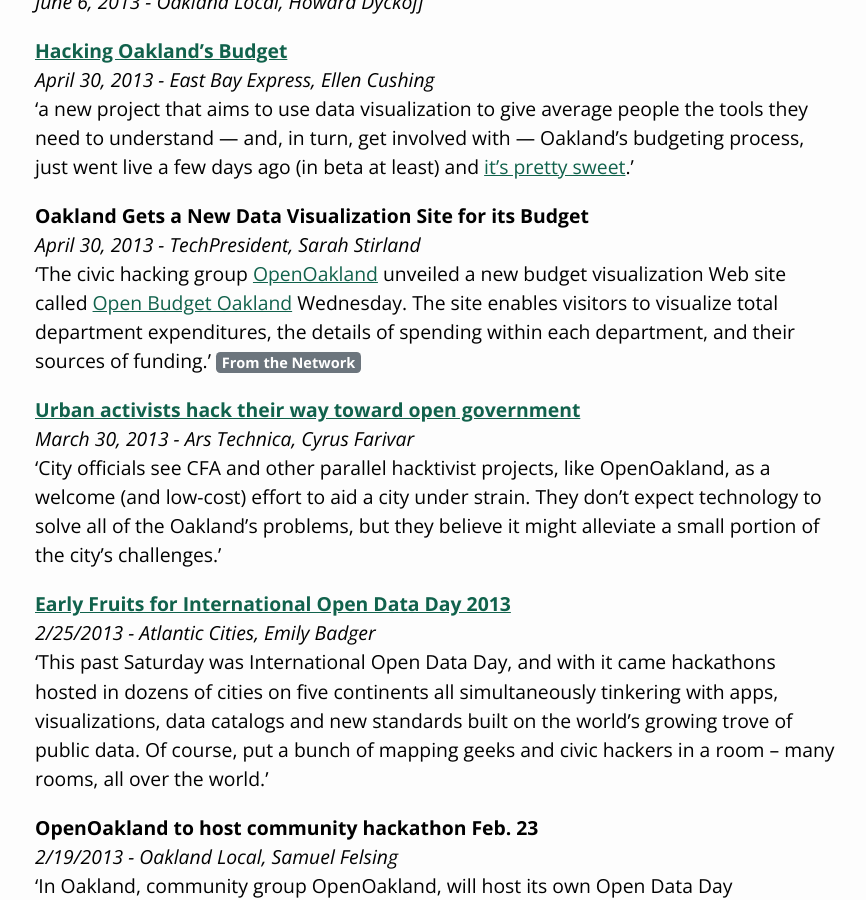
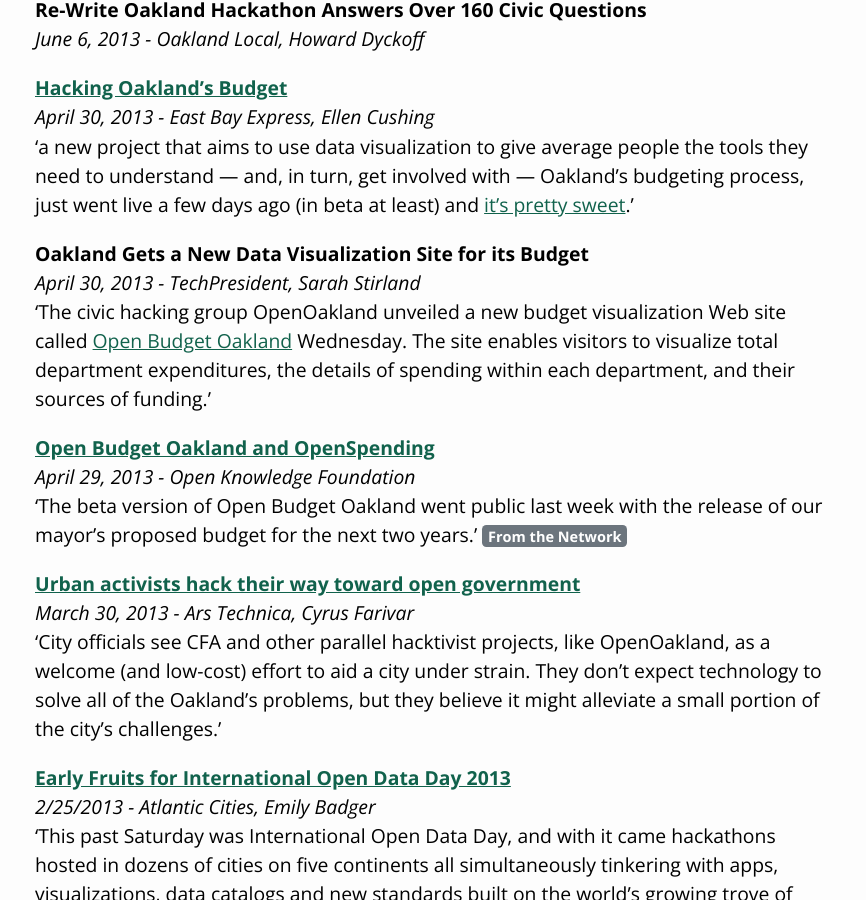
Before and after one commit to openoakland/openoakland.org, a Jekyll site: the page built from src/press.md, in a window 1280 px wide and 900 px high, scrolled down 4036 px. Shown: the whole window, without its empty margins (203-1069 px from the left). Built offline with Jekyll 4.4.1, drawn with Linux system fonts in a browser that asks for light colours; nearby versions of some CDN libraries.

Commit message:
Correct typos, add 2013 OKF article

```diff
--- a/src/press.md
+++ b/src/press.md
@@ -7,7 +7,7 @@
 
 **2021 Media Contact:** Jess Sand at jess[at]openoakland.org
 
- ## 2021
+## 2021
 
 [**Does Oakland spend nearly half its budget on policing?**](https://oaklandside.org/2021/04/12/oakland-police-spending-budget-general-fund-opd/)
 _April 12, 2021 The Oaklandside, Darwin BondGraham_
@@ -123,7 +123,11 @@
 
 <!-- Remove dead link 7/10/2021 -->**Oakland Gets a New Data Visualization Site for its Budget**
 _April 30, 2013 - TechPresident, Sarah Stirland_
-'The civic hacking group [OpenOakland](http://data.openoakland.org/) unveiled a new budget visualization Web site called [Open Budget Oakland](http://openbudgetoakland.org/) Wednesday. The site enables visitors to visualize total department expenditures, the details of spending within each department, and their sources of funding.' [From the Network](){: .badge .badge-secondary }
+'The civic hacking group OpenOakland unveiled a new budget visualization Web site called [Open Budget Oakland](http://openbudgetoakland.org/) Wednesday. The site enables visitors to visualize total department expenditures, the details of spending within each department, and their sources of funding.'
+
+[**Open Budget Oakland and OpenSpending**](https://blog.okfn.org/2013/04/29/open-budget-oakland-and-openspending/ "Open Knowledge Foundation")
+_April 29, 2013 - Open Knowledge Foundation_
+'The beta version of Open Budget Oakland went public last week with the release of our mayor’s proposed budget for the next two years.' [From the Network](){: .badge .badge-secondary }
 
 [**Urban activists hack their way toward open government**](http://arstechnica.com/business/2013/03/urban-activists-hack-their-way-towards-open-government/ "Urban activists hack their way toward open government")
 _March 30, 2013 - Ars Technica, Cyrus Farivar_
```
